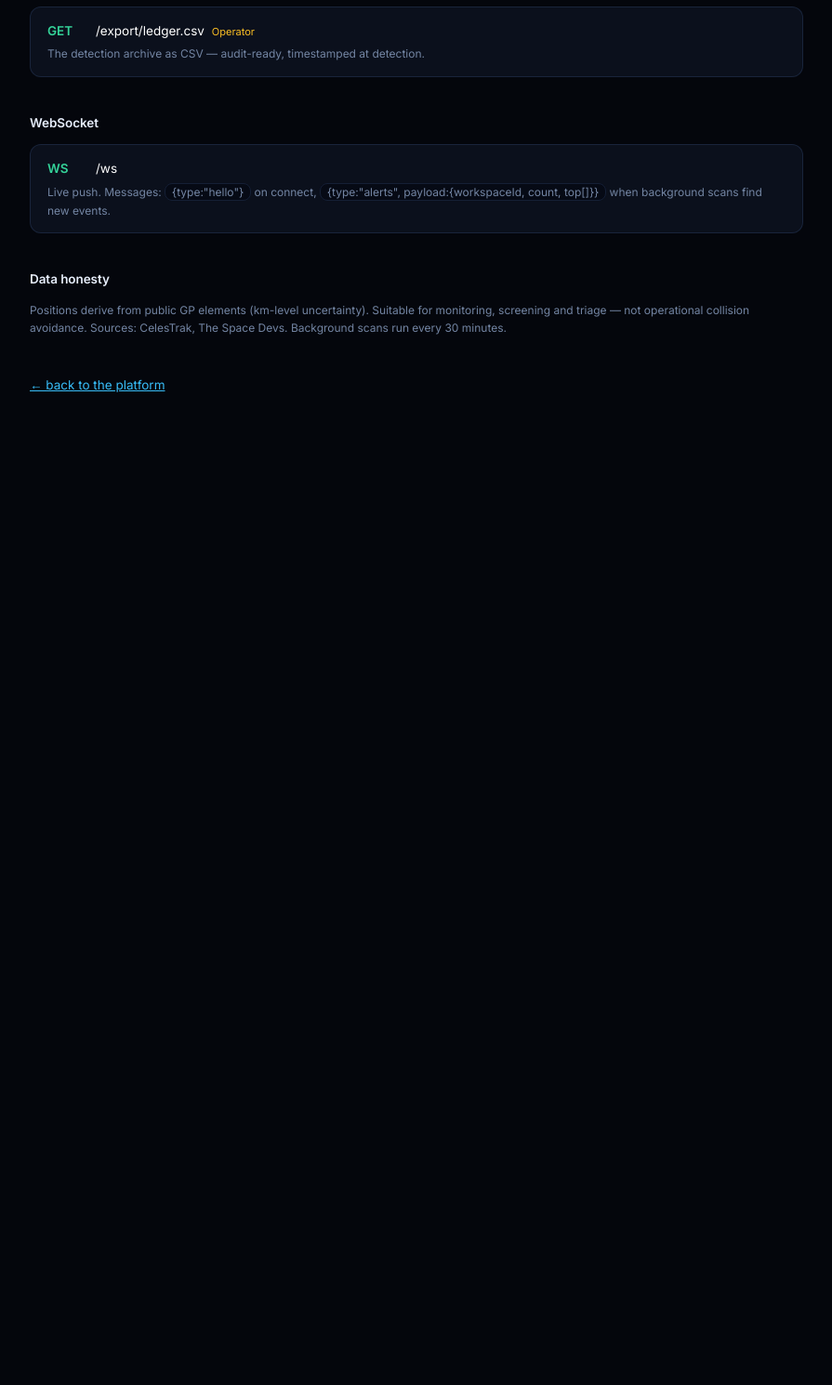
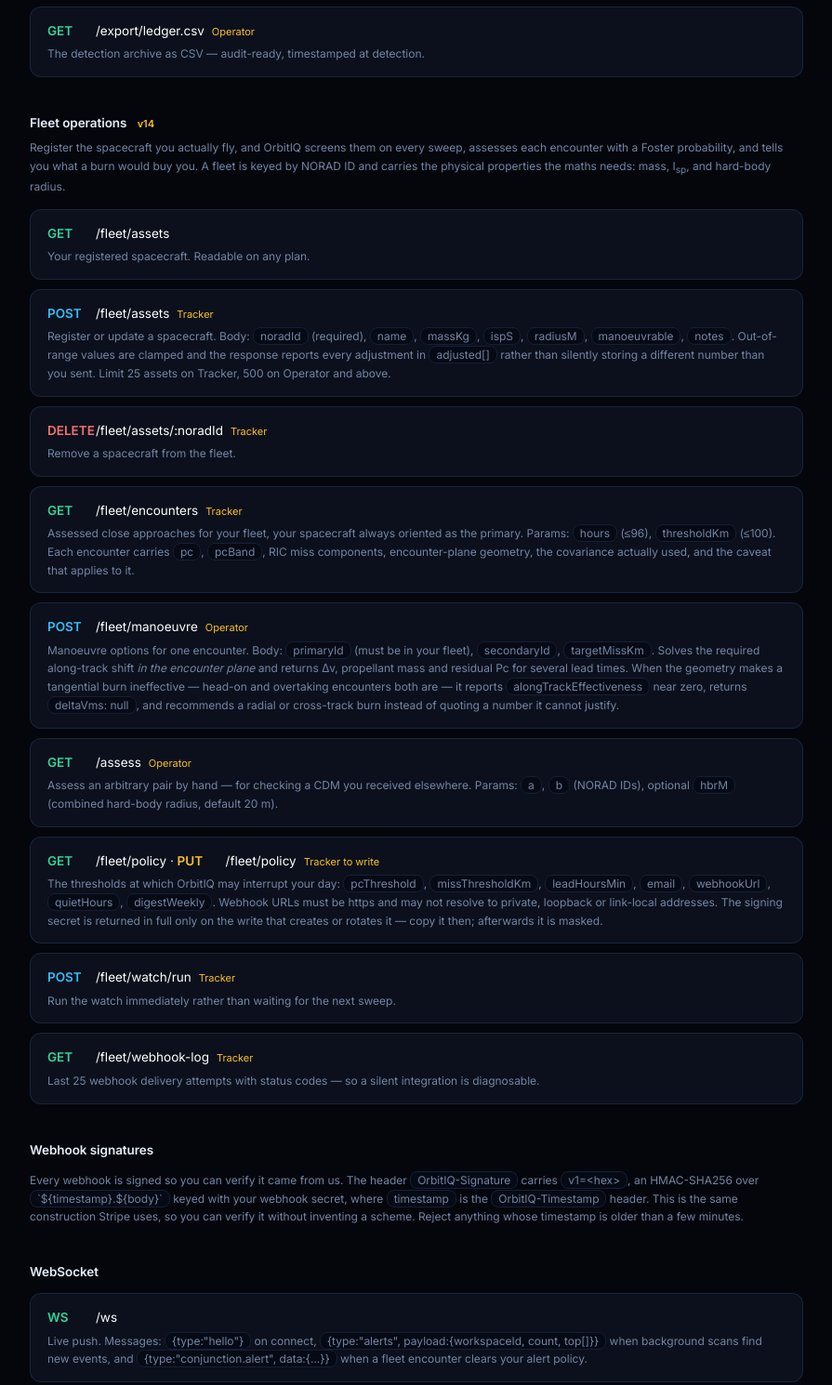
Before and after one commit to mnbresearch/orbitiq, a website: page public/docs.html in a window 1280 px wide. Shown: the part 4384-5874 px from the top of the page at 93% size, without its empty margins (192-1087 px from the left). Before the commit the page ends 4889 px from the top, so only its background shows below. Drawn offline with Linux system fonts and the light colour scheme.

Commit message:
docs: fleet operations endpoints, webhook signature scheme, covariance honesty note

```diff
--- a/public/docs.html
+++ b/public/docs.html
@@ -15,7 +15,7 @@
   h2 { font-family:"Inter",sans-serif; font-size:13.5px; letter-spacing:-0.005em; color:var(--text); margin:38px 0 12px; font-weight:600; }
   .ep { background:var(--panel); border:1px solid var(--stroke); border-radius:12px; padding:14px 18px; margin-bottom:10px; }
   .m { display:inline-block; width:52px; font-weight:600; }
-  .m.get { color:var(--mint); } .m.post { color:var(--accent); } .m.put { color:#fbbf24; }
+  .m.get { color:var(--mint); } .m.post { color:var(--accent); } .m.put { color:#fbbf24; } .m.del { color:#f87171; }
   .path { color:#fff; }
   .d { color:var(--dim); margin-top:4px; font-size:12px; }
   code, pre { background:#060a15; border:1px solid var(--stroke); border-radius:8px; font-family:inherit; }
@@ -97,11 +97,26 @@
   <div class="ep"><span class="m get">GET</span><span class="path">/export/fleet.csv</span><span class="auth">Operator</span><div class="d">Fleet CSV annotated with perigee/apogee and lifetime projections.</div></div>
   <div class="ep"><span class="m get">GET</span><span class="path">/export/ledger.csv</span><span class="auth">Operator</span><div class="d">The detection archive as CSV — audit-ready, timestamped at detection.</div></div>
 
+  <h2>Fleet operations <span class="auth">v14</span></h2>
+  <div class="d" style="margin:-6px 0 14px">Register the spacecraft you actually fly, and OrbitIQ screens them on every sweep, assesses each encounter with a Foster probability, and tells you what a burn would buy you. A fleet is keyed by NORAD ID and carries the physical properties the maths needs: mass, I<sub>sp</sub>, and hard-body radius.</div>
+  <div class="ep"><span class="m get">GET</span><span class="path">/fleet/assets</span><div class="d">Your registered spacecraft. Readable on any plan.</div></div>
+  <div class="ep"><span class="m post">POST</span><span class="path">/fleet/assets</span><span class="auth">Tracker</span><div class="d">Register or update a spacecraft. Body: <code>noradId</code> (required), <code>name</code>, <code>massKg</code>, <code>ispS</code>, <code>radiusM</code>, <code>manoeuvrable</code>, <code>notes</code>. Out-of-range values are clamped and the response reports every adjustment in <code>adjusted[]</code> rather than silently storing a different number than you sent. Limit 25 assets on Tracker, 500 on Operator and above.</div></div>
+  <div class="ep"><span class="m del">DELETE</span><span class="path">/fleet/assets/:noradId</span><span class="auth">Tracker</span><div class="d">Remove a spacecraft from the fleet.</div></div>
+  <div class="ep"><span class="m get">GET</span><span class="path">/fleet/encounters</span><span class="auth">Tracker</span><div class="d">Assessed close approaches for your fleet, your spacecraft always oriented as the primary. Params: <code>hours</code> (≤96), <code>thresholdKm</code> (≤100). Each encounter carries <code>pc</code>, <code>pcBand</code>, RIC miss components, encounter-plane geometry, the covariance actually used, and the caveat that applies to it.</div></div>
+  <div class="ep"><span class="m post">POST</span><span class="path">/fleet/manoeuvre</span><span class="auth">Operator</span><div class="d">Manoeuvre options for one encounter. Body: <code>primaryId</code> (must be in your fleet), <code>secondaryId</code>, <code>targetMissKm</code>. Solves the required along-track shift <em>in the encounter plane</em> and returns &Delta;v, propellant mass and residual Pc for several lead times. When the geometry makes a tangential burn ineffective — head-on and overtaking encounters both are — it reports <code>alongTrackEffectiveness</code> near zero, returns <code>deltaVms: null</code>, and recommends a radial or cross-track burn instead of quoting a number it cannot justify.</div></div>
+  <div class="ep"><span class="m get">GET</span><span class="path">/assess</span><span class="auth">Operator</span><div class="d">Assess an arbitrary pair by hand — for checking a CDM you received elsewhere. Params: <code>a</code>, <code>b</code> (NORAD IDs), optional <code>hbrM</code> (combined hard-body radius, default 20 m).</div></div>
+  <div class="ep"><span class="m get">GET</span><span class="path">/fleet/policy</span> · <span class="m put">PUT</span><span class="path">/fleet/policy</span><span class="auth">Tracker to write</span><div class="d">The thresholds at which OrbitIQ may interrupt your day: <code>pcThreshold</code>, <code>missThresholdKm</code>, <code>leadHoursMin</code>, <code>email</code>, <code>webhookUrl</code>, <code>quietHours</code>, <code>digestWeekly</code>. Webhook URLs must be https and may not resolve to private, loopback or link-local addresses. The signing secret is returned in full only on the write that creates or rotates it — copy it then; afterwards it is masked.</div></div>
+  <div class="ep"><span class="m post">POST</span><span class="path">/fleet/watch/run</span><span class="auth">Tracker</span><div class="d">Run the watch immediately rather than waiting for the next sweep.</div></div>
+  <div class="ep"><span class="m get">GET</span><span class="path">/fleet/webhook-log</span><span class="auth">Tracker</span><div class="d">Last 25 webhook delivery attempts with status codes — so a silent integration is diagnosable.</div></div>
+
+  <h2>Webhook signatures</h2>
+  <div class="d" style="margin-bottom:14px">Every webhook is signed so you can verify it came from us. The header <code>OrbitIQ-Signature</code> carries <code>v1=&lt;hex&gt;</code>, an HMAC-SHA256 over <code>&#96;${timestamp}.${body}&#96;</code> keyed with your webhook secret, where <code>timestamp</code> is the <code>OrbitIQ-Timestamp</code> header. This is the same construction Stripe uses, so you can verify it without inventing a scheme. Reject anything whose timestamp is older than a few minutes.</div>
+
   <h2>WebSocket</h2>
-  <div class="ep"><span class="m get">WS</span><span class="path">/ws</span><div class="d">Live push. Messages: <code>{type:"hello"}</code> on connect, <code>{type:"alerts", payload:{workspaceId, count, top[]}}</code> when background scans find new events.</div></div>
+  <div class="ep"><span class="m get">WS</span><span class="path">/ws</span><div class="d">Live push. Messages: <code>{type:"hello"}</code> on connect, <code>{type:"alerts", payload:{workspaceId, count, top[]}}</code> when background scans find new events, and <code>{type:"conjunction.alert", data:{...}}</code> when a fleet encounter clears your alert policy.</div></div>
 
   <h2>Data honesty</h2>
-  <div class="d" style="margin-bottom:40px">Positions derive from public GP elements (km-level uncertainty). Suitable for monitoring, screening and triage — not operational collision avoidance. Sources: CelesTrak, The Space Devs. Background scans run every 30 minutes.</div>
+  <div class="d" style="margin-bottom:40px">Positions derive from public GP elements (km-level uncertainty). Suitable for monitoring, screening and triage — not operational collision avoidance. Sources: CelesTrak, The Space Devs. Background scans run every 30 minutes. Probabilities use Foster&rsquo;s encounter-plane method, but public GP elements carry <em>no covariance</em> — ours is modelled from element-set age and object class, and every assessment says so in its <code>caveat</code>. Treat the band, not the digits, as the signal; for a real conjunction assessment use the operator&rsquo;s own CDM.</div>
 
   <a href="/">← back to the platform</a>
 </div>
```
